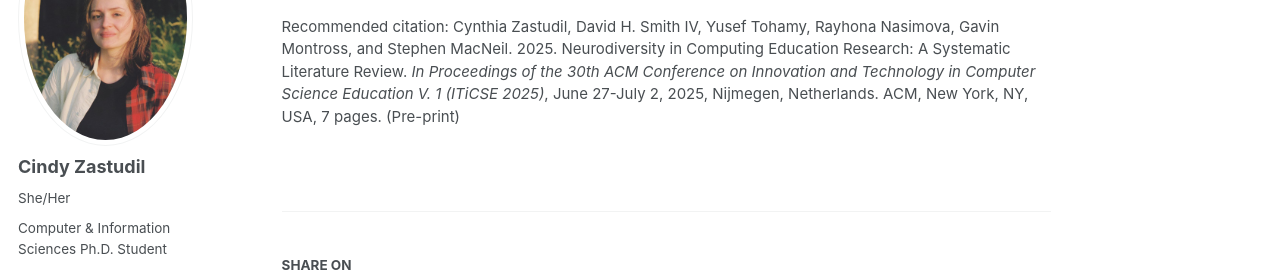
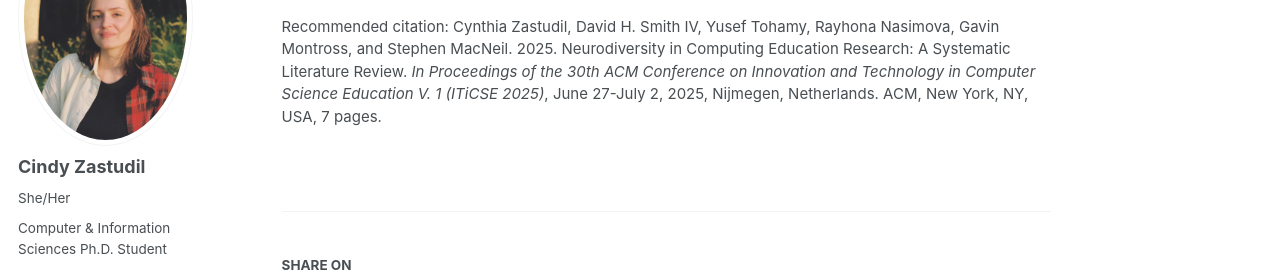
Before and after one commit to czastudil/czastudil.github.io, a Jekyll site: the page built from _publications/iticse-25-SLR.md, in a window 1280 px wide and 1020 px high. Shown: the part 208-488 px from the top of the window. Built offline with Jekyll 4.4.1, drawn with Linux system fonts in a browser that asks for light colours; some web fonts are replaced.

Commit message:
Update iticse-25-SLR.md

```diff
--- a/_publications/iticse-25-SLR.md
+++ b/_publications/iticse-25-SLR.md
@@ -6,7 +6,7 @@
 date: 2025-06-27
 venue: "ITiCSE"
 # slidesurl: ""
-paperurl: "https://arxiv.org/abs/2504.13058"
+paperurl: "[https://arxiv.org/abs/2504.13058](https://dl.acm.org/doi/abs/10.1145/3724363.3729088)"
 # bibtexurl: ""
-citation: "Cynthia Zastudil, David H. Smith IV, Yusef Tohamy, Rayhona Nasimova, Gavin Montross, and Stephen MacNeil. 2025. Neurodiversity in Computing Education Research: A Systematic Literature Review. <i>In Proceedings of the 30th ACM Conference on Innovation and Technology in Computer Science Education V. 1 (ITiCSE 2025)</i>, June 27-July 2, 2025, Nijmegen, Netherlands. ACM, New York, NY, USA, 7 pages. (Pre-print)"
+citation: "Cynthia Zastudil, David H. Smith IV, Yusef Tohamy, Rayhona Nasimova, Gavin Montross, and Stephen MacNeil. 2025. Neurodiversity in Computing Education Research: A Systematic Literature Review. <i>In Proceedings of the 30th ACM Conference on Innovation and Technology in Computer Science Education V. 1 (ITiCSE 2025)</i>, June 27-July 2, 2025, Nijmegen, Netherlands. ACM, New York, NY, USA, 7 pages."
 ---
```
